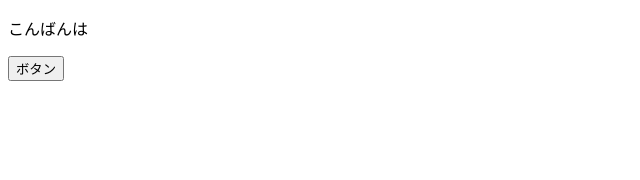
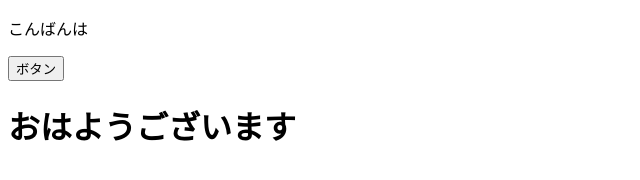
Before and after one commit to bracklions/git_benkyokai, a plain HTML site: page index.html in a window 1280 px wide. Shown: the whole page, without its empty margins (0-640 px from the left). Drawn offline with Linux system fonts and the light colour scheme.

Commit message:
h1タグを追加

```diff
--- a/index.html
+++ b/index.html
@@ -7,5 +7,6 @@
   <body>
     <p>こんばんは</p>
     <button>ボタン</button>
+    <h1>おはようございます</h1>
   </body>
 </html>
```
